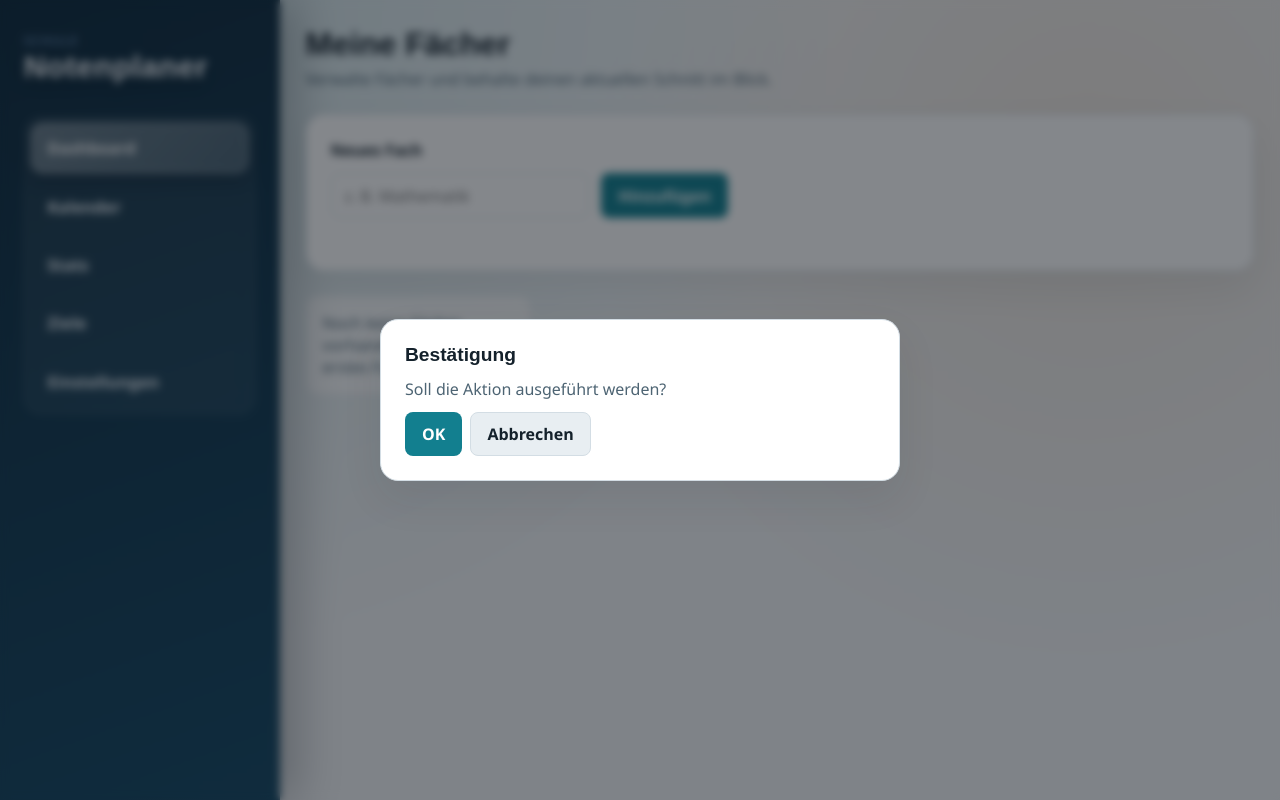
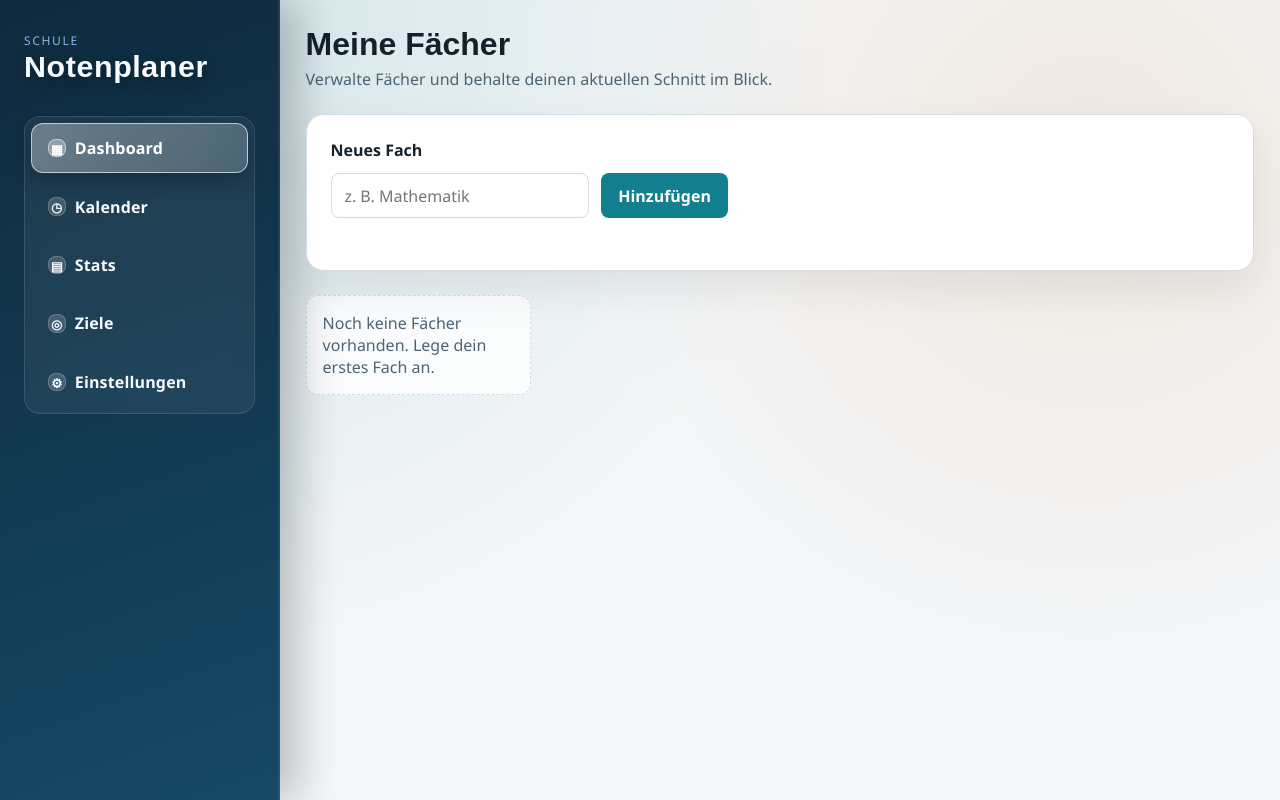
Before and after one commit to mrshy12062009-png/notenplaner, a plain HTML site: page index.html in a window 1280 px wide. Drawn offline with Linux system fonts and the light colour scheme.

Commit message:
update mit bug fix

```diff
--- a/index.html
+++ b/index.html
@@ -14,11 +14,11 @@
                 <h1>Notenplaner</h1>
             </div>
             <nav class="nav">
-                <button id="btn-list" class="nav-btn is-active" data-page="list" type="button">Dashboard</button>
-                <button id="btn-calendar" class="nav-btn" data-page="calendar" type="button">Kalender</button>
-                <button id="btn-stats" class="nav-btn" data-page="stats" type="button">Stats</button>
-                <button id="btn-goals" class="nav-btn" data-page="goals" type="button">Ziele</button>
-                <button id="btn-settings" class="nav-btn" data-page="settings" type="button">Einstellungen</button>
+                <button id="btn-list" class="nav-btn is-active" data-page="list" type="button"><span class="nav-icon">▦</span>Dashboard</button>
+                <button id="btn-calendar" class="nav-btn" data-page="calendar" type="button"><span class="nav-icon">◷</span>Kalender</button>
+                <button id="btn-stats" class="nav-btn" data-page="stats" type="button"><span class="nav-icon">▤</span>Stats</button>
+                <button id="btn-goals" class="nav-btn" data-page="goals" type="button"><span class="nav-icon">◎</span>Ziele</button>
+                <button id="btn-settings" class="nav-btn" data-page="settings" type="button"><span class="nav-icon">⚙</span>Einstellungen</button>
             </nav>
         </aside>
 
--- a/style.css
+++ b/style.css
@@ -106,6 +106,20 @@ p {
     font-weight: 700;
     letter-spacing: 0.01em;
     transition: transform 0.2s ease, background-color 0.2s ease, border-color 0.2s ease;
+    display: inline-flex;
+    align-items: center;
+    gap: 0.55rem;
+}
+
+.nav-icon {
+    width: 1.15rem;
+    height: 1.15rem;
+    display: inline-grid;
+    place-items: center;
+    border-radius: 8px;
+    font-size: 0.8rem;
+    background: rgba(255, 255, 255, 0.16);
+    border: 1px solid rgba(255, 255, 255, 0.2);
 }
 
 .nav-btn:hover {
@@ -119,6 +133,11 @@ p {
     border-color: rgba(255, 255, 255, 0.62);
     color: #ffffff;
     box-shadow: 0 8px 18px rgba(8, 15, 29, 0.28);
+}
+
+.nav-btn.is-active .nav-icon {
+    background: rgba(255, 255, 255, 0.28);
+    border-color: rgba(255, 255, 255, 0.5);
 }
 
 .content {
@@ -608,6 +627,10 @@ button:focus-visible {
     animation: modal-fade 0.2s ease;
 }
 
+.modal.hidden {
+    display: none !important;
+}
+
 .modal-backdrop {
     position: absolute;
     inset: 0;
```
Also changed, not shown: 2 other files.
